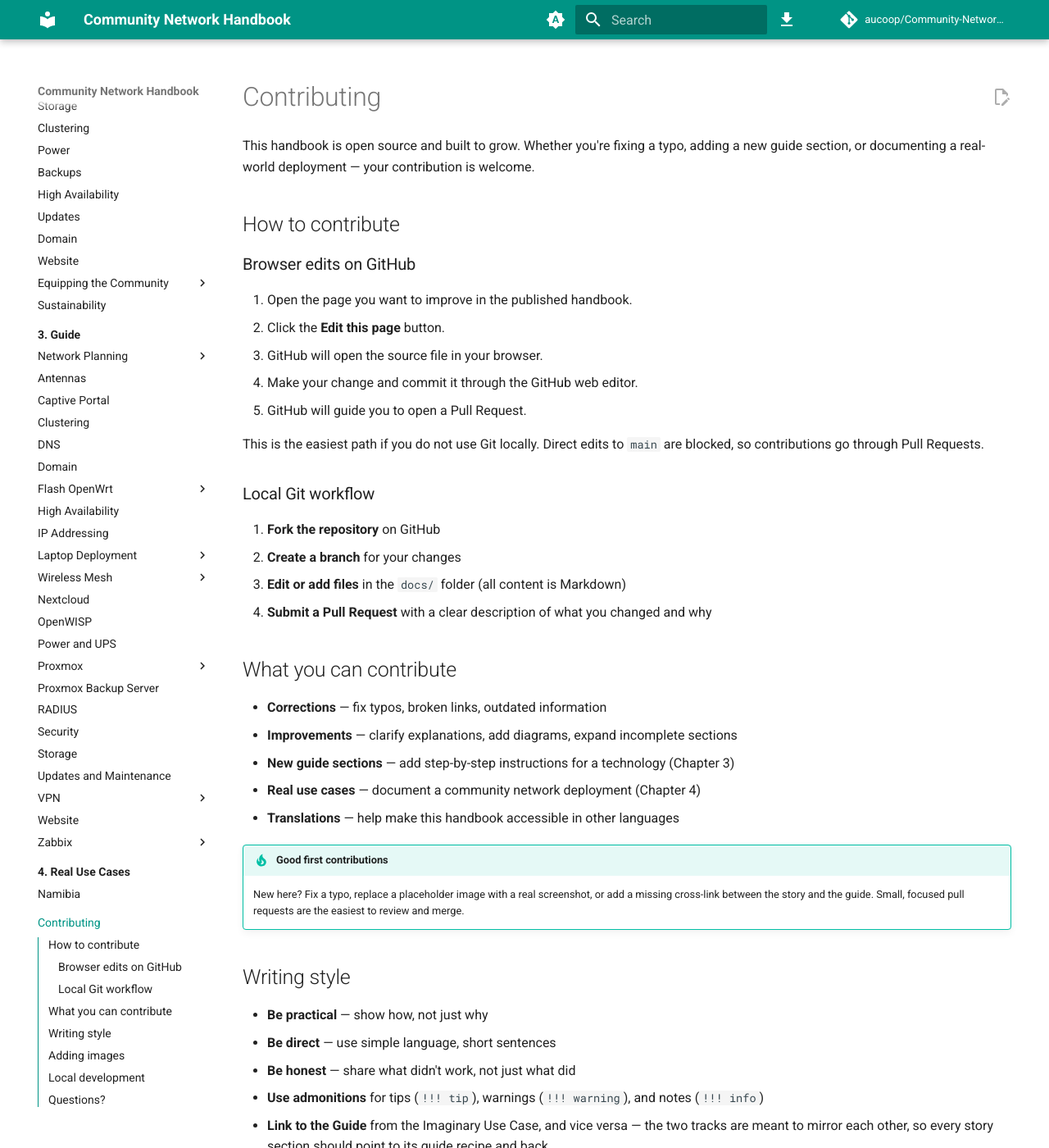
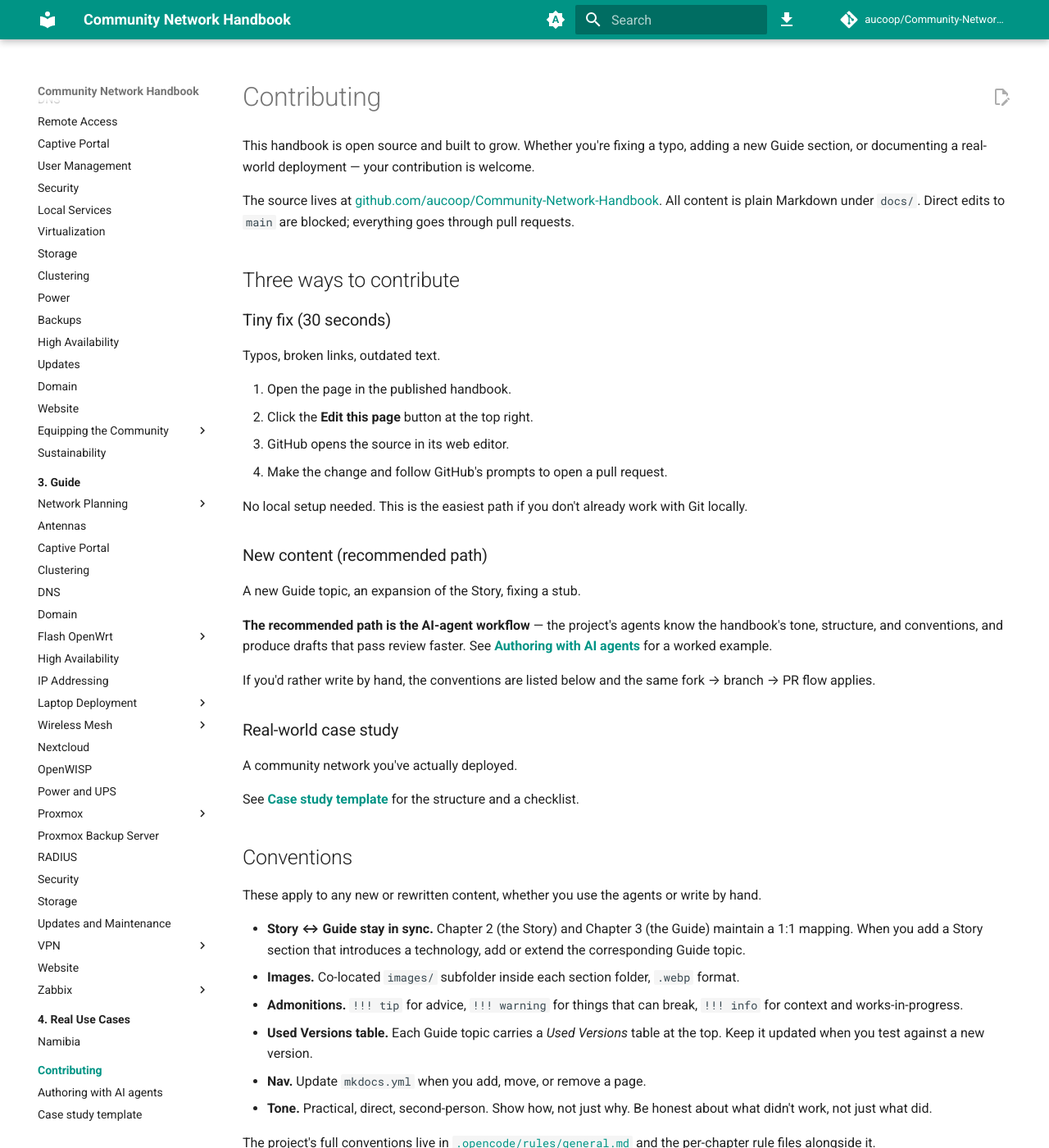
Before and after one commit to aucoop/Community-Network-Handbook, an MkDocs documentation site: the page built from docs/contributing/index.md, in a window 1280 px wide and 1400 px high. Shown: the whole window at 82% size. Built offline with MkDocs 1.6.1 and Material for MkDocs 9.7.7, drawn with Linux system fonts in a browser that asks for light colours; comment, search, counter and statistics services are not loaded; some of the changed text lies outside the part shown.

Commit message:
Contributing mejorado

````diff
--- a/docs/contributing.md
+++ /dev/null
@@ -1,73 +0,0 @@
-# Contributing
-
-This handbook is open source and built to grow. Whether you're fixing a typo, adding a new guide section, or documenting a real-world deployment — your contribution is welcome.
-
-## How to contribute
-
-### Browser edits on GitHub
-
-1. Open the page you want to improve in the published handbook.
-2. Click the **Edit this page** button.
-3. GitHub will open the source file in your browser.
-4. Make your change and commit it through the GitHub web editor.
-5. GitHub will guide you to open a Pull Request.
-
-This is the easiest path if you do not use Git locally. Direct edits to `main` are blocked, so contributions go through Pull Requests.
-
-### Local Git workflow
-
-1. **Fork the repository** on GitHub
-2. **Create a branch** for your changes
-3. **Edit or add files** in the `docs/` folder (all content is Markdown)
-4. **Submit a Pull Request** with a clear description of what you changed and why
-
-## What you can contribute
-
-- **Corrections** — fix typos, broken links, outdated information
-- **Improvements** — clarify explanations, add diagrams, expand incomplete sections
-- **New guide sections** — add step-by-step instructions for a technology (Chapter 3)
-- **Real use cases** — document a community network deployment (Chapter 4)
-- **Translations** — help make this handbook accessible in other languages
-
-!!! tip "Good first contributions"
-    New here? Fix a typo, replace a placeholder image with a real screenshot, or add a missing cross-link between the story and the guide. Small, focused pull requests are the easiest to review and merge.
-
-## Writing style
-
-- **Be practical** — show how, not just why
-- **Be direct** — use simple language, short sentences
-- **Be honest** — share what didn't work, not just what did
-- **Use admonitions** for tips (`!!! tip`), warnings (`!!! warning`), and notes (`!!! info`)
-- **Link to the Guide** from the Imaginary Use Case, and vice versa — the two tracks are meant to mirror each other, so every story section should point to its guide recipe and back.
-
-## Adding images
-
-Keep images close to the page that uses them and light enough to load over a slow connection:
-
-- Put images in a co-located `images/` subfolder next to the Markdown file that uses them.
-- Use the **`.webp`** format — it's much smaller than PNG or JPG for the same quality.
-- Name files descriptively (e.g. `zabbix-dashboard-overview.webp`), not `image1.webp`.
-- Give every image meaningful alt text: `![Zabbix dashboard showing router uptime](images/zabbix-dashboard-overview.webp)`.
-
-## Local development
-
-```bash
-# Clone the repo (or your fork)
-git clone https://github.com/aucoop/Community-Network-Handbook.git
-cd Community-Network-Handbook
-
-# Create a virtual environment and install dependencies
-python -m venv .venv
-.venv/Scripts/activate  # Windows
-# source .venv/bin/activate  # Linux/macOS
-pip install -r docs/requirements.txt
-
-# Serve locally
-zensical serve
-```
-
-Then open `http://127.0.0.1:8000` in your browser.
-
-## Questions?
-
-[Open an issue on GitHub](https://github.com/aucoop/Community-Network-Handbook/issues/new) — we're happy to help.
--- /dev/null
+++ b/docs/contributing/index.md
@@ -0,0 +1,80 @@
+# Contributing
+
+This handbook is open source and built to grow. Whether you're fixing a typo, adding a new Guide section, or documenting a real-world deployment — your contribution is welcome.
+
+The source lives at [github.com/aucoop/Community-Network-Handbook](https://github.com/aucoop/Community-Network-Handbook). All content is plain Markdown under `docs/`. Direct edits to `main` are blocked; everything goes through pull requests.
+
+## Three ways to contribute
+
+### Tiny fix (30 seconds)
+
+Typos, broken links, outdated text.
+
+1. Open the page in the published handbook.
+2. Click the **Edit this page** button at the top right.
+3. GitHub opens the source in its web editor.
+4. Make the change and follow GitHub's prompts to open a pull request.
+
+No local setup needed. This is the easiest path if you don't already work with Git locally.
+
+### New content (recommended path)
+
+A new Guide topic, an expansion of the Story, fixing a stub.
+
+**The recommended path is the AI-agent workflow** — the project's agents know the handbook's tone, structure, and conventions, and produce drafts that pass review faster. See **[Authoring with AI agents](authoring-with-agents.md)** for a worked example.
+
+If you'd rather write by hand, the conventions are listed below and the same fork → branch → PR flow applies.
+
+### Real-world case study
+
+A community network you've actually deployed.
+
+See **[Case study template](case-study.md)** for the structure and a checklist.
+
+## Conventions
+
+These apply to any new or rewritten content, whether you use the agents or write by hand.
+
+- **Story ↔ Guide stay in sync.** Chapter 2 (the Story) and Chapter 3 (the Guide) maintain a 1:1 mapping. When you add a Story section that introduces a technology, add or extend the corresponding Guide topic.
+- **Images.** Co-located `images/` subfolder inside each section folder, `.webp` format.
+- **Admonitions.** `!!! tip` for advice, `!!! warning` for things that can break, `!!! info` for context and works-in-progress.
+- **Used Versions table.** Each Guide topic carries a *Used Versions* table at the top. Keep it updated when you test against a new version.
+- **Nav.** Update `mkdocs.yml` when you add, move, or remove a page.
+- **Tone.** Practical, direct, second-person. Show how, not just why. Be honest about what didn't work, not just what did.
+
+The project's full conventions live in [`.opencode/rules/general.md`](https://github.com/aucoop/Community-Network-Handbook/blob/main/.opencode/rules/general.md) and the per-chapter rule files alongside it.
+
+## Local development
+
+To preview the site locally with live reload:
+
+```bash
+# Clone
+git clone https://github.com/aucoop/Community-Network-Handbook.git
+cd Community-Network-Handbook
+
+# Create a Python virtual environment
+python -m venv .venv
+
+# Activate it
+# Linux / macOS:
+source .venv/bin/activate
+# Windows PowerShell:
+.\.venv\Scripts\Activate.ps1
+
+# Install dependencies
+pip install -r docs/requirements.txt
+
+# Serve with live reload
+zensical serve
+```
+
+Open `http://127.0.0.1:8000/` in your browser. Edits to any `docs/` file refresh the page automatically.
+
+## Pull request review
+
+All pull requests are reviewed by a maintainer before merging. Expect a back-and-forth — most PRs go through one or two rounds of feedback before they land. We try to be timely; nudge us in the PR if a week goes by without a response.
+
+## Questions?
+
+[Open an issue on GitHub](https://github.com/aucoop/Community-Network-Handbook/issues/new) — we're happy to help.
--- a/mkdocs.yml
+++ b/mkdocs.yml
@@ -145,7 +145,10 @@ nav:
     - 4-Real-Use-Cases/index.md
     - Namibia:
       - 4-Real-Use-Cases/4.1-Namibia/index.md
-  - Contributing: contributing.md
+  - Contributing:
+    - contributing/index.md
+    - Authoring with AI agents: contributing/authoring-with-agents.md
+    - Case study template: contributing/case-study.md
 
 theme:
   name: material
````
Also changed, not shown: docs/4-Real-Use-Cases/index.md (+1 -1 lines), docs/contributing/authoring-with-agents.md (added, +48 -0 lines), docs/contributing/case-study.md (added, +32 -0 lines), docs/index.md (+1 -1 lines).
